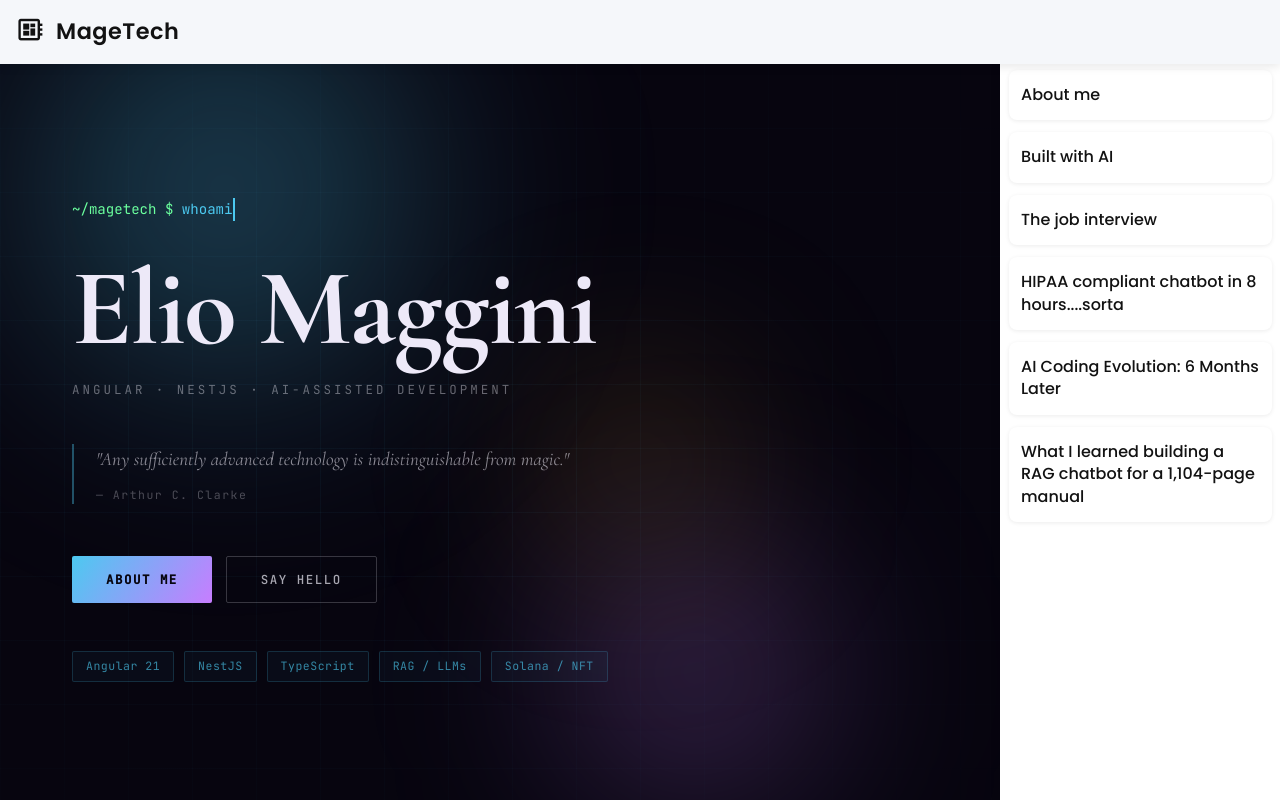
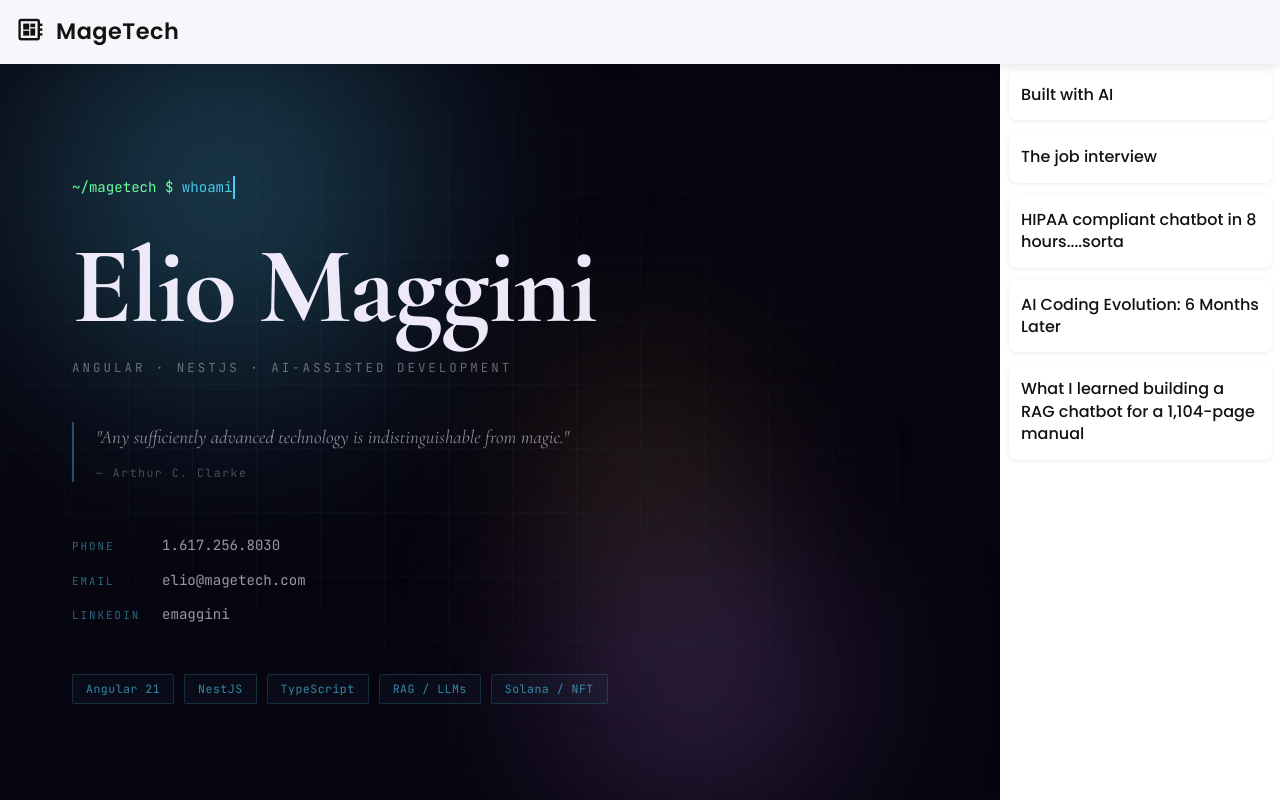
Before and after one commit to emaggini-1/magetech-ai-vibe, an Angular app: page / in a window 1280 px wide. Built offline with nearby package versions, Linux system fonts and the light colour scheme.

Commit message:
adjustments to nav and content

```diff
--- a/src/app/app.component.css
+++ b/src/app/app.component.css
@@ -414,48 +414,42 @@ mat-card-actions mat-icon {
   margin-top: 10px;
 }
 
-/* CTA buttons */
-.hero-actions {
+/* Contact links */
+.hero-contact {
   display: flex;
-  gap: 14px;
+  flex-direction: column;
+  gap: 12px;
   opacity: 0;
   animation: fade-up 0.65s ease forwards 0.95s;
 }
 
-.hero-btn {
-  font-family: 'JetBrains Mono', monospace;
-  font-size: 0.78rem;
-  font-weight: 500;
-  letter-spacing: 1.5px;
-  text-transform: uppercase;
-  padding: 14px 34px;
-  border: none;
-  border-radius: 2px;
-  cursor: pointer;
-  transition: transform 0.22s ease, box-shadow 0.22s ease, border-color 0.22s ease, color 0.22s ease;
+.hero-contact-link {
+  display: flex;
+  align-items: baseline;
+  gap: 14px;
+  text-decoration: none;
+  transition: color 0.2s ease;
 }
 
-.hero-btn-primary {
-  background: linear-gradient(125deg, #4cc9f0, #c77dff);
-  color: #07050f;
-  font-weight: 700;
+.hero-contact-label {
+  font-family: 'JetBrains Mono', monospace;
+  font-size: 0.68rem;
+  letter-spacing: 2px;
+  text-transform: uppercase;
+  color: rgba(76, 201, 240, 0.5);
+  min-width: 76px;
+  flex-shrink: 0;
 }
 
-.hero-btn-primary:hover {
-  transform: translateY(-2px);
-  box-shadow: 0 10px 28px rgba(76, 201, 240, 0.38);
+.hero-contact-link span:last-child {
+  font-family: 'JetBrains Mono', monospace;
+  font-size: 0.88rem;
+  color: rgba(232, 230, 240, 0.65);
+  transition: color 0.2s ease;
 }
 
-.hero-btn-ghost {
-  background: transparent;
-  color: rgba(232, 230, 240, 0.72);
-  border: 1px solid rgba(232, 230, 240, 0.22);
-}
-
-.hero-btn-ghost:hover {
-  border-color: rgba(76, 201, 240, 0.55);
+.hero-contact-link:hover span:last-child {
   color: #4cc9f0;
-  transform: translateY(-2px);
 }
 
 /* Tech tags footer */
--- a/src/app/app.component.html
+++ b/src/app/app.component.html
@@ -54,9 +54,19 @@
             <cite class="hero-cite">— Arthur C. Clarke</cite>
           </blockquote>
 
-          <div class="hero-actions">
-            <button class="hero-btn hero-btn-primary" (click)="openAboutMe()">About me</button>
-            <button class="hero-btn hero-btn-ghost" (click)="openContactDialog()">Say hello</button>
+          <div class="hero-contact">
+            <a class="hero-contact-link" href="tel:+16172568030">
+              <span class="hero-contact-label">phone</span>
+              <span>1.617.256.8030</span>
+            </a>
+            <a class="hero-contact-link" href="mailto:elio@magetech.com">
+              <span class="hero-contact-label">email</span>
+              <span>elio&#64;magetech.com</span>
+            </a>
+            <a class="hero-contact-link" href="https://www.linkedin.com/in/emaggini" target="_blank">
+              <span class="hero-contact-label">linkedin</span>
+              <span>emaggini</span>
+            </a>
           </div>
         </div>
 
--- a/src/app/app.component.ts
+++ b/src/app/app.component.ts
@@ -1,4 +1,4 @@
-import { Component, OnInit, ViewChild, inject, NgZone, SecurityContext } from '@angular/core';
+import { Component, OnInit, ViewChild, inject, SecurityContext } from '@angular/core';
 import { RouterOutlet } from '@angular/router';
 import { MatToolbarModule } from '@angular/material/toolbar';
 import { MatCardModule } from '@angular/material/card';
@@ -7,12 +7,10 @@ import { MatListModule } from '@angular/material/list';
 import { MatIconModule } from '@angular/material/icon';
 import { MatSidenavModule } from '@angular/material/sidenav';
 import { MatSidenav } from '@angular/material/sidenav';
-import { MatDialog, MatDialogModule } from '@angular/material/dialog';
 import { BreakpointObserver } from '@angular/cdk/layout';
 import { AsyncPipe } from '@angular/common';
 import { HttpClientModule } from '@angular/common/http';
 import { Observable, map, shareReplay, catchError, throwError } from 'rxjs';
-import { ContactDialogComponent } from './contact-dialog/contact-dialog.component';
 import { DomSanitizer } from '@angular/platform-browser';
 import { BlogService, BlogPost } from './services/blog.service';
 
@@ -27,10 +25,9 @@ import { BlogService, BlogPost } from './services/blog.service';
     MatListModule,
     MatIconModule,
     MatSidenavModule,
-    MatDialogModule,
     AsyncPipe,
     HttpClientModule
-],
+  ],
   templateUrl: './app.component.html',
   styleUrls: ['./app.component.css']
 })
@@ -42,8 +39,6 @@ export class AppComponent implements OnInit {
   @ViewChild('sidenav') sidenav!: MatSidenav;
 
   private breakpointObserver = inject(BreakpointObserver);
-  private dialog = inject(MatDialog);
-  private zone = inject(NgZone);
   private sanitizer = inject(DomSanitizer);
   private blogService = inject(BlogService);
 
@@ -107,13 +102,6 @@ export class AppComponent implements OnInit {
     }
   }
 
-  openContactDialog() {
-    this.dialog.open(ContactDialogComponent, {
-      width: '400px',
-      panelClass: 'contact-dialog'
-    });
-  }
-
   safeHtml(content: string): string {
     return this.sanitizer.sanitize(SecurityContext.HTML, content) ?? '';
   }
--- a/src/assets/blog-posts.json
+++ b/src/assets/blog-posts.json
@@ -1,8 +1,4 @@
 [
-  {
-    "title": "About me",
-    "body": "<h2>Why MageTech?</h2><p>One of my first email addresses was randomly assigned as MagE01@****.com</p><p>Also, being a bit of sci-fi nerd I remembered the Arthur C. Clarke quote ,<b>\"Any sufficiently advanced technology is indistinguishable from magic\"</b>...I may have been a bit full of myself in the early years.</p><p>I never developed a portfolio or Git repo because I've been too busy writing code that makes money for companies. This updated website is an effort to change that, it was built with AI. Read the next post to learn more!</p>"
-  },
   {
     "title": "Built with AI",
     "body": "<article>\n  <p>Am I a good developer because I am lazy? Maybe. I’ve stayed gainfully employed through a couple of recessions so that says something I guess.</p>\n\n  <p>But I admit I have been feeling the heat from the AI revolution. So this website is an experiment in being as <q>vibe codey</q> as possible. I’ve been using Junie from IntelliJ and chatGPT (<q>Cat, I farted</q> for you French speakers).</p>\n\n  <p>I’ve <a href=\"https://github.com/emaggini-1/magetech-ai-vibe\" target=\"_blank\">posted the code at a Git repo</a>.</p>\n</article>"
```
